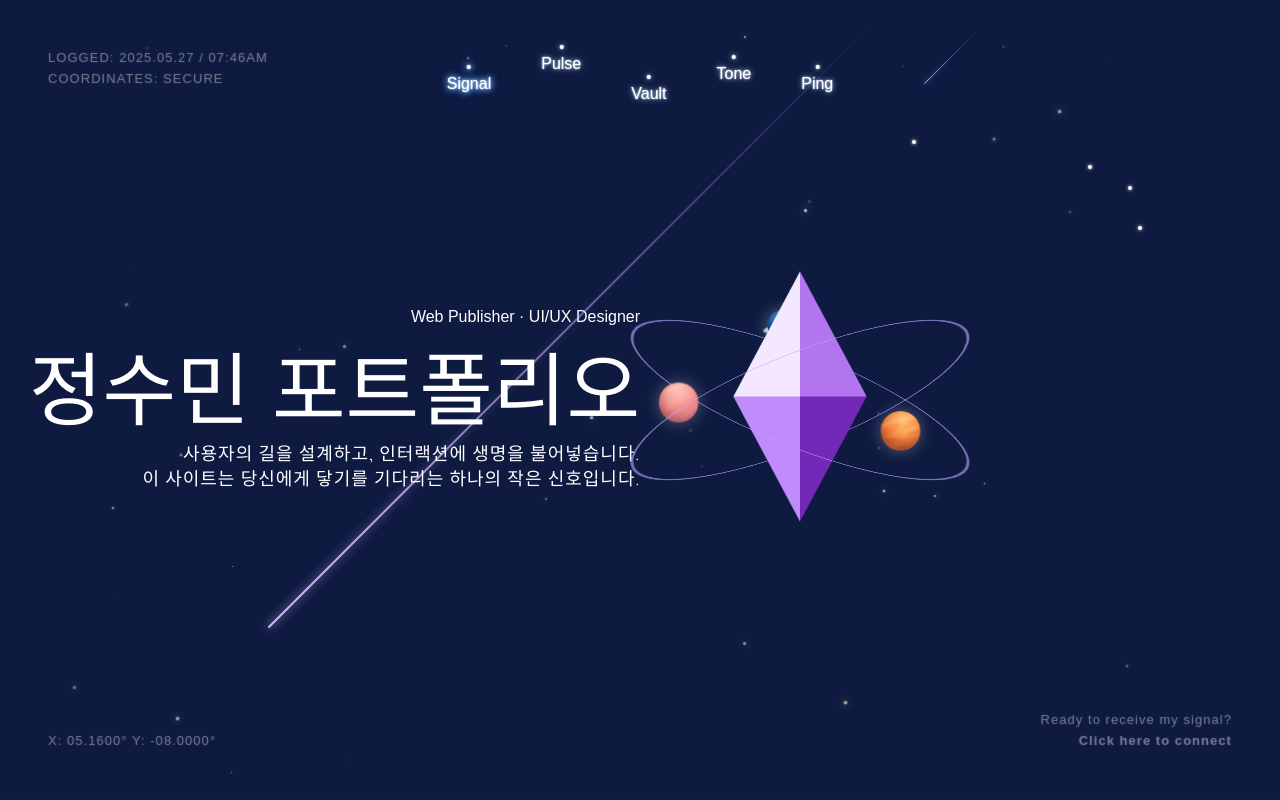
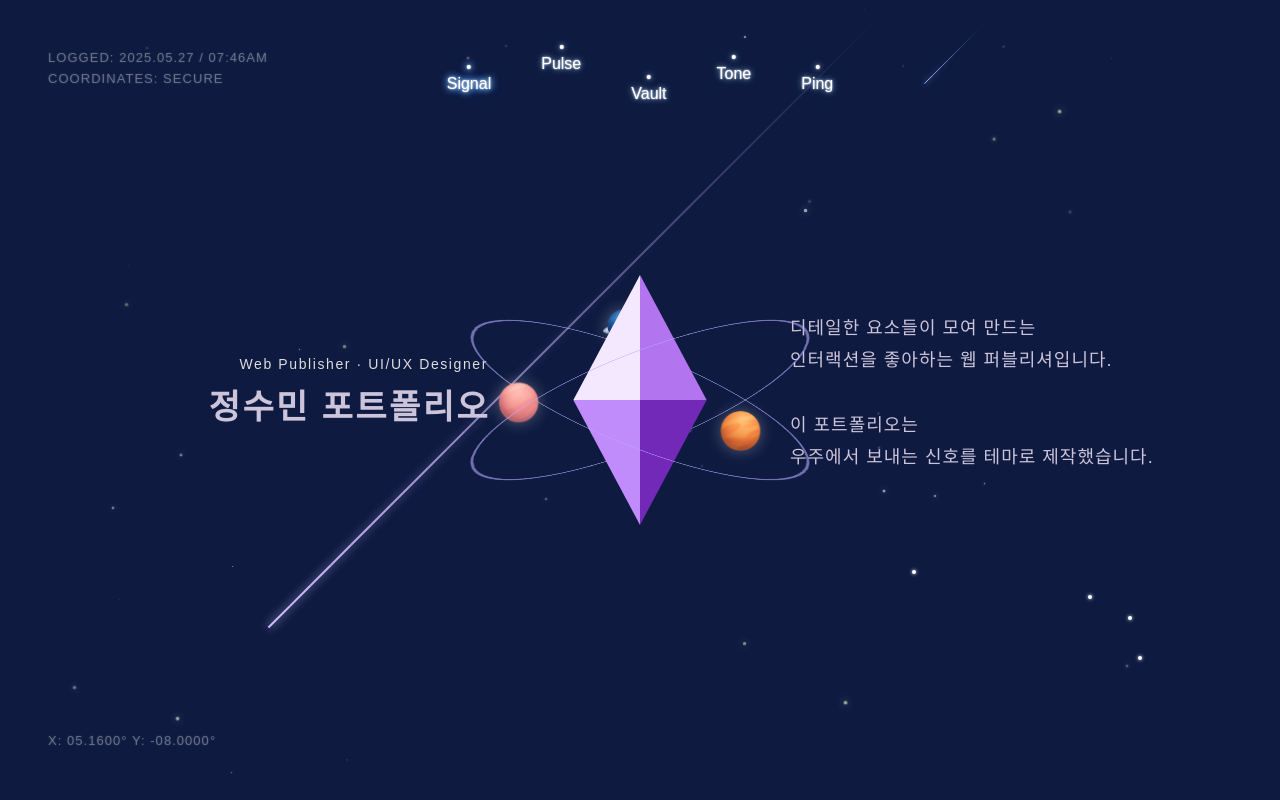
Before and after one commit to sumineeJ/2505-01-webfolio-v1, a plain HTML site: page index.html in a window 1280 px wide. Shown: the top 800 px of the page. Drawn offline with nearby package versions, Linux system fonts and the light colour scheme; animation ran at ten frames a second; a web font is replaced by a local one.

Commit message:
🔧 시그널 섹션 구조 및 시각 요소 수정
- 타이틀 텍스트 간 간격 및 정렬 조정
- 다이아 기준 시각 흐름 보정

```diff
--- a/css/signal.css
+++ b/css/signal.css
@@ -3,18 +3,17 @@
 /* background */
 .canvas {position:absolute;top:0;left:0;display:block;width:100%;height:100%;}
 
-.signal-wrapper {height:100vh;display:flex;justify-content:center;align-items:center;}
-
-.signal .title {width:50%;text-align:right;}
-.signal .main_title {font-size:5rem;opacity:0;transform:translateX(100px);transition:all 0.8s ease;}
-.signal .sub_title {font-family:"Cormorant Garamond", serif;font-size:1.125rem;line-height:140%;letter-spacing:3px;opacity:0;transform:translateX(-100px);transition:all 0.8s ease;}
+.signal .title {display:flex;justify-content:center;align-items:center;min-height:100vh;gap:450px;padding-bottom:15px;}
+.signal .main_title {width:50%;text-align:right;opacity:0;transform:translateX(100px);transition:all 0.8s ease;}
+.signal .main_title h1 {font-size:2.125rem;font-weight:700;letter-spacing:0.15rem;color:#CCC4DA;}
+.signal .main_title p {font-size:0.875rem;font-weight:300;letter-spacing:0.1rem;padding-right:2px;color:#ddd;margin-bottom:8px;}
+.signal .sub_title {width:50%;color:#CCC4DA;font-size:1.125rem;line-height:1.8;letter-spacing:-0.02rem;opacity:0;transform:translateX(-100px);transition:all 0.8s ease;}
 
 .signal .main_title.show {opacity:1;transform:translateX(0);}
 .signal .sub_title.show {opacity:1;transform:translateX(0);}
 
 /* logo */
-.logo-wrapper {position:relative;width:50%;}
-.logo {position:absolute;top:50%;left:25%;transform:translateY(-50%) translateY(30px);opacity:0;transition:all 0.8s ease;}
+.logo {position:absolute;top:50%;left:50%;transform:translate(-50%,-50%) translateY(30px);opacity:0;transition:all 0.8s ease;}
 .logo.show {
   opacity: 1;
   transform:translate(-50%,-50%) translateY(0);
@@ -25,7 +24,7 @@
 
 @keyframes softBounce {
   0% { transform: translateY(0); }
-  50% { transform: translateY(-20px); }
+  50% { transform: translateY(0px); }
   100% { transform: translateY(0); }
 }
 
@@ -118,7 +117,7 @@
 .signal .ping-wrapper {bottom:3rem;right:3rem;text-align:right;cursor:pointer;pointer-events:all;}
 
 /* 양자리! */
-.signal .constellation {position:absolute;top:15%;right:10%;width:250px;height:130px;transition:all 0.5s;cursor:pointer;}
+.signal .constellation {position:absolute;bottom:15%;right:10%;width:250px;height:130px;transition:all 0.5s;cursor:pointer;}
 .signal .constellation:hover {transform:translateY(-30px);}
 
 .signal .constellation .aries {position:absolute;width:4px;height:4px;background:#fff;border-radius:50%;box-shadow:0 0 4px #fff;animation: sparkle 2.5s infinite ease-in-out;}
--- a/index.html
+++ b/index.html
@@ -46,11 +46,16 @@
 
       <div class="signal-wrapper">
         <div class="title">
-          <p>Web Publisher · UI/UX Designer</p>
-          <h1 class="main_title">정수민 포트폴리오</h1>
+          <div class="main_title">
+            <p>Web Publisher · UI/UX Designer</p>
+            <h1>정수민 포트폴리오</h1>
+          </div>
           <div class="sub_title">
-            사용자의 길을 설계하고, 인터랙션에 생명을 불어넣습니다.<br>
-            이 사이트는 당신에게 닿기를 기다리는 하나의 작은 신호입니다.
+            디테일한 요소들이 모여 만드는<br>
+            인터랙션을 좋아하는 웹 퍼블리셔입니다.<br>
+            <br>
+            이 포트폴리오는<br>
+            우주에서 보내는 신호를 테마로 제작했습니다.
           </div>
         </div>
         <div class="logo-wrapper">
@@ -152,12 +157,12 @@
         <div class="aries"></div>
       </div>
 
-      <div class="ping-wrapper">
+      <!-- <div class="ping-wrapper">
         <p>
           Ready to receive my signal?<br>
           <strong>Click here to connect</strong>
         </p>
-      </div>
+      </div> -->
 
     </section>
 
```
